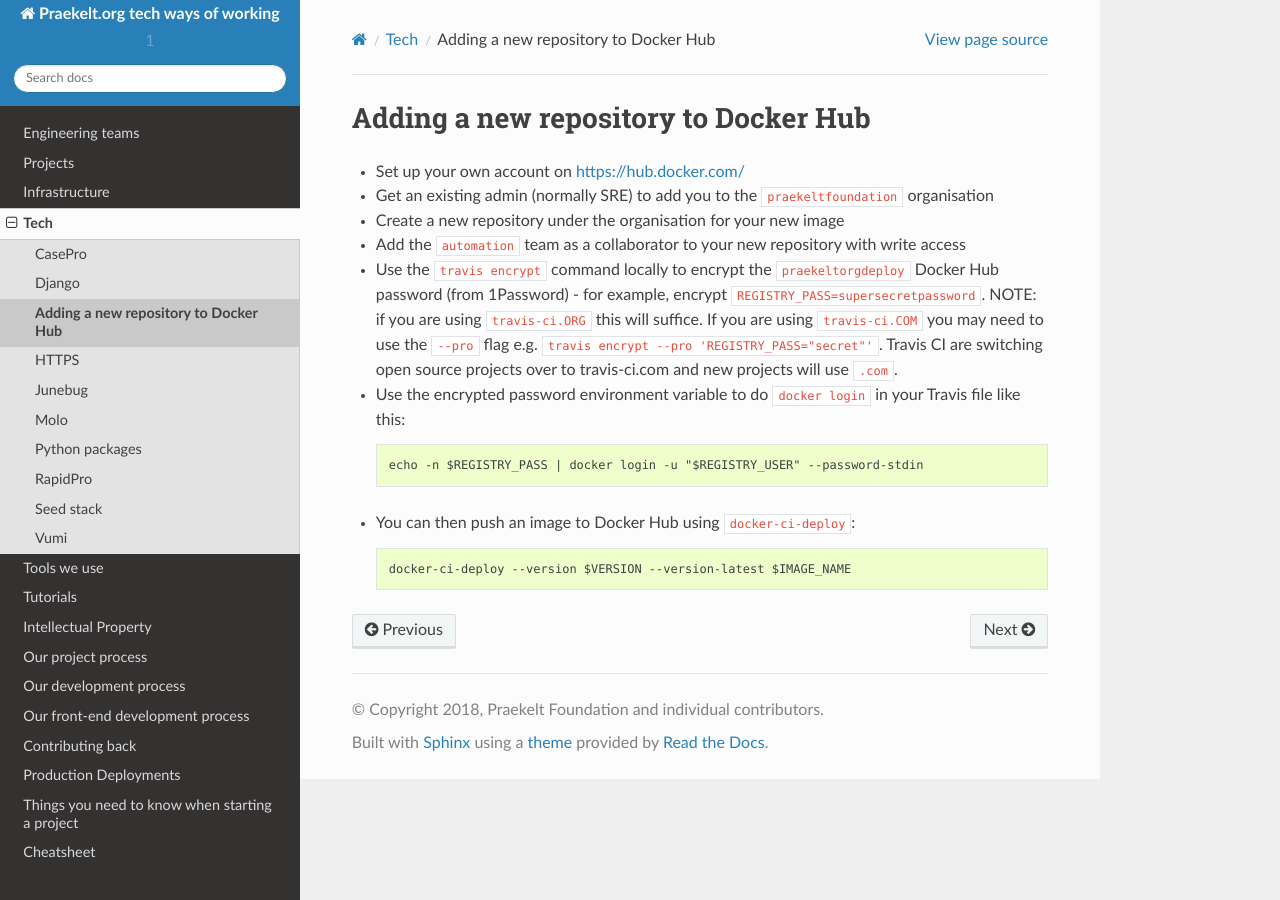
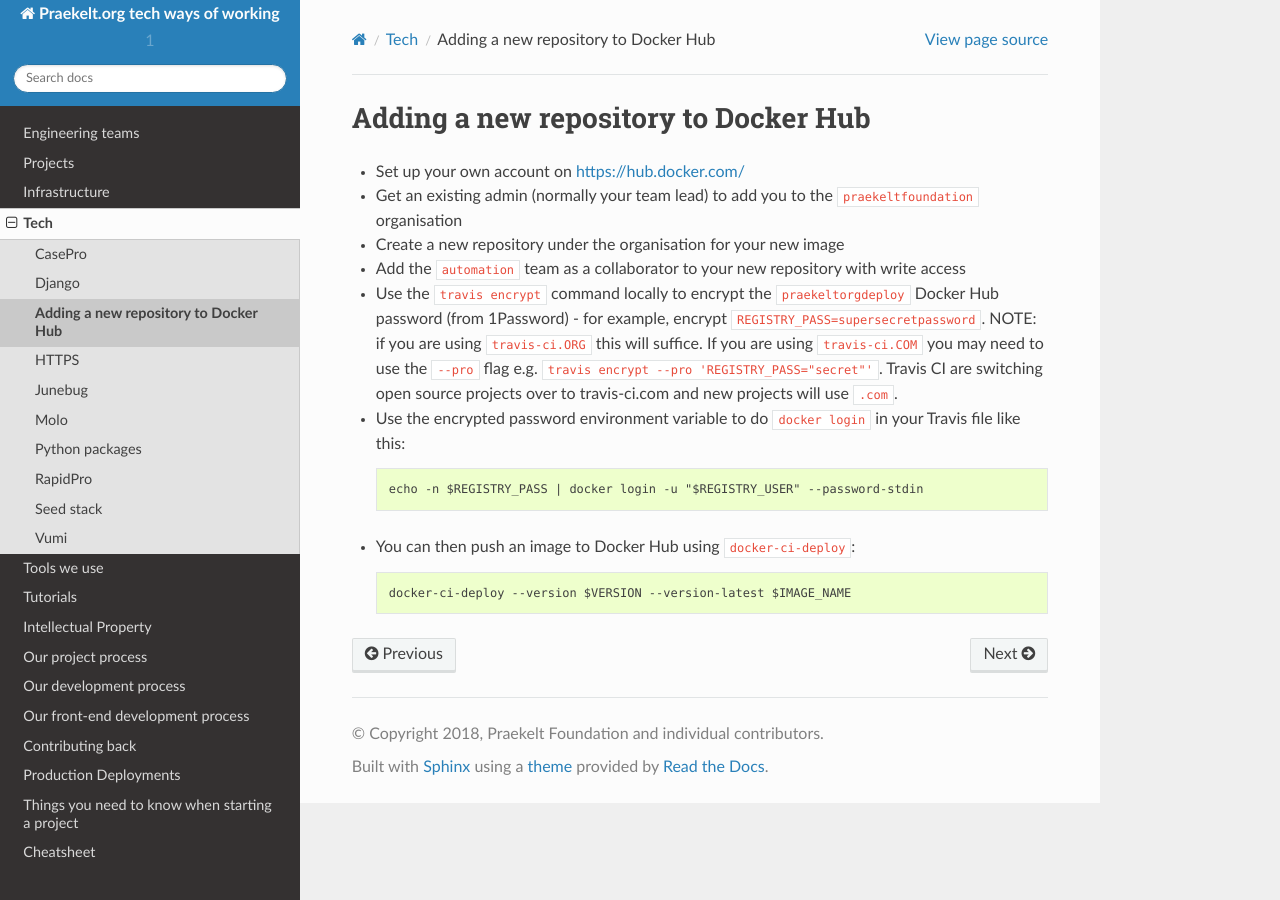
Before and after one commit to praekeltfoundation/ways-of-working, a Sphinx documentation site: the page built from docs/tech/docker-hub.md, in a window 1280 px wide. Built offline with Sphinx 7.4.7 and the Read the Docs theme 2.0.0, drawn with Linux system fonts in a browser that asks for light colours.

Commit message:
SRE -> team lead

```diff
--- a/docs/tech/docker-hub.md
+++ b/docs/tech/docker-hub.md
@@ -1,7 +1,7 @@
 # Adding a new repository to Docker Hub
 
 - Set up your own account on <https://hub.docker.com/>
-- Get an existing admin (normally SRE) to add you to the `praekeltfoundation` organisation
+- Get an existing admin (normally your team lead) to add you to the `praekeltfoundation` organisation
 - Create a new repository under the organisation for your new image
 - Add the `automation` team as a collaborator to your new repository with write access
 - Use the `travis encrypt` command locally to encrypt the `praekeltorgdeploy` Docker Hub password (from 1Password) - for example, encrypt `REGISTRY_PASS=supersecretpassword`. NOTE: if you are using `travis-ci.ORG` this will suffice. If you are using `travis-ci.COM` you may need to use the `--pro` flag e.g. `travis encrypt --pro 'REGISTRY_PASS="secret"'`. Travis CI are switching open source projects over to travis-ci.com and new projects will use `.com`.
```
